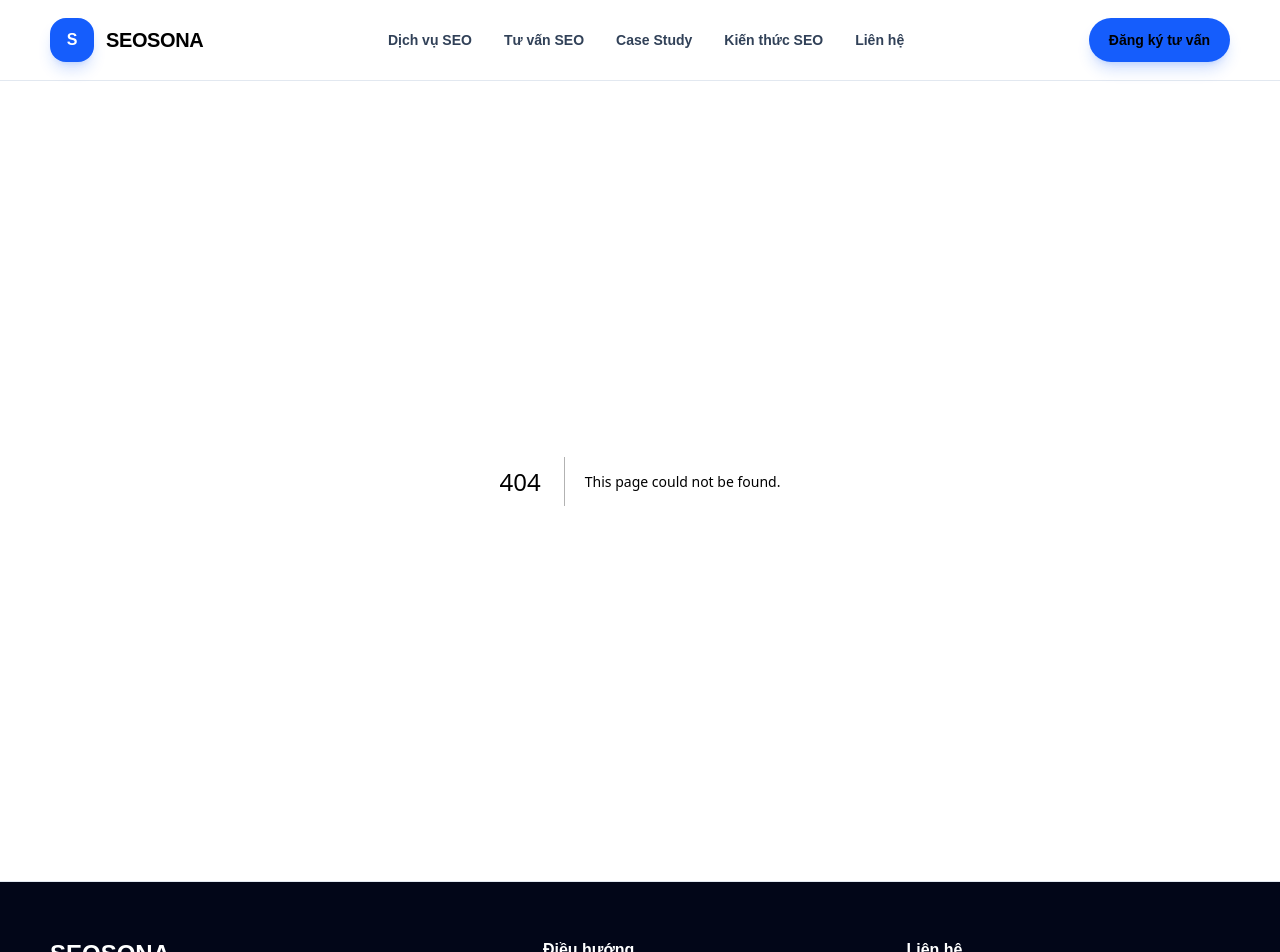
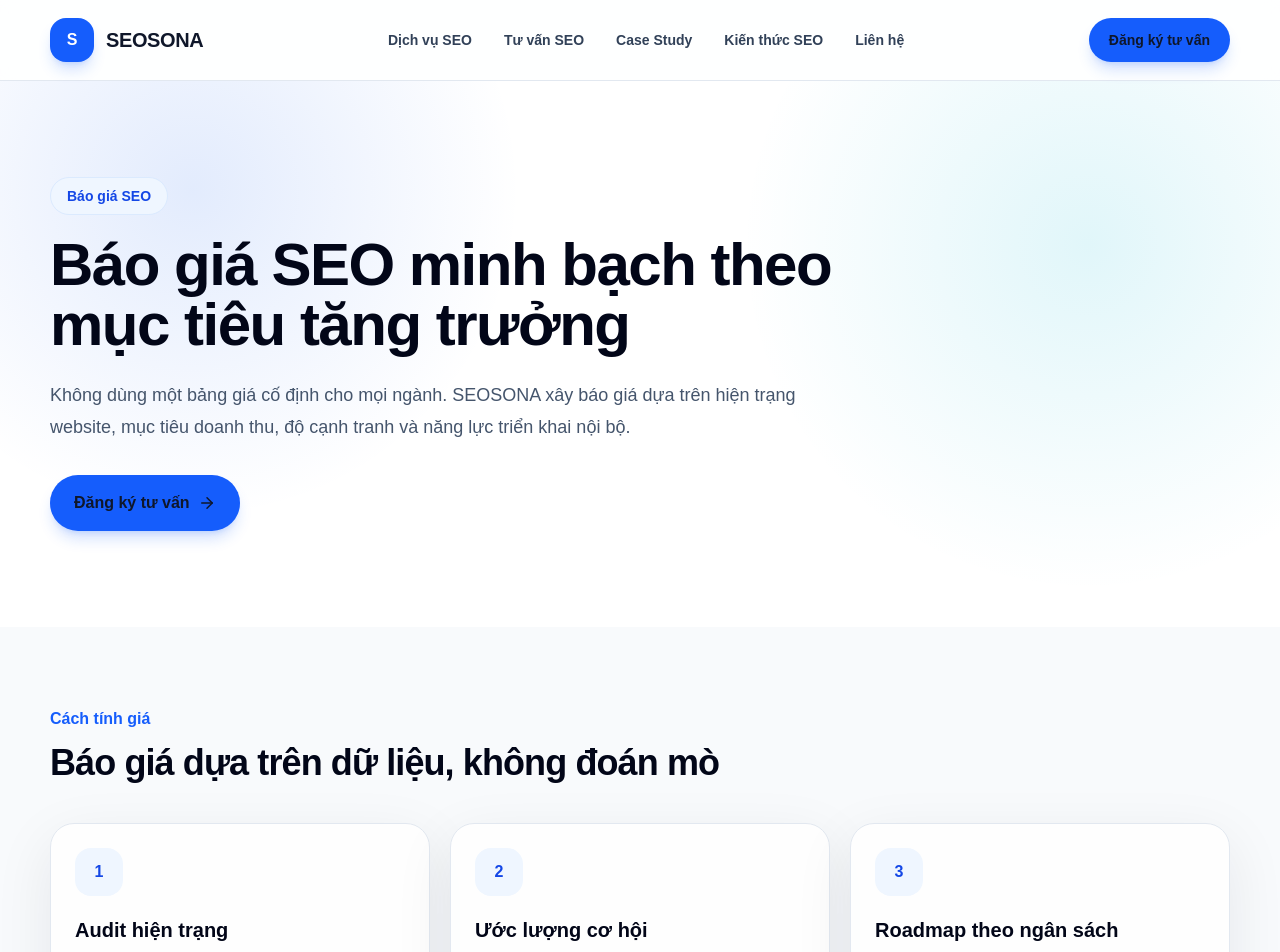
Before and after one commit to LongLeo287/SEOSONA, a Next.js app: page /bao-gia-seo in a window 1280 px wide. Before the commit this address had no page. Shown: the top 952 px of the page. Built offline with nearby package versions, Linux system fonts and the light colour scheme.

Commit message:
feat: add SEO pricing page

```diff
--- /dev/null
+++ b/app/bao-gia-seo/page.tsx
@@ -0,0 +1,25 @@
+import type { Metadata } from "next";
+import { PageHero } from "@/components/sections/PageHero";
+import { FeatureGrid } from "@/components/sections/FeatureGrid";
+import { CtaBand } from "@/components/sections/CtaBand";
+
+export const metadata: Metadata = {
+  title: "Báo giá SEO",
+  description: "Báo giá SEO theo mục tiêu tăng trưởng, độ khó ngành, hiện trạng website và nguồn lực triển khai."
+};
+
+const features = [
+  { title: "Audit hiện trạng", description: "Đánh giá technical, content, authority, indexation, analytics và hệ thống chuyển đổi." },
+  { title: "Ước lượng cơ hội", description: "Phân tích thị trường, độ khó từ khóa, đối thủ và quy mô traffic có thể khai thác." },
+  { title: "Roadmap theo ngân sách", description: "Đề xuất phạm vi công việc, timeline, KPI và nguồn lực phù hợp với từng giai đoạn." }
+];
+
+export default function Page() {
+  return (
+    <main>
+      <PageHero eyebrow="Báo giá SEO" title="Báo giá SEO minh bạch theo mục tiêu tăng trưởng" description="Không dùng một bảng giá cố định cho mọi ngành. SEOSONA xây báo giá dựa trên hiện trạng website, mục tiêu doanh thu, độ cạnh tranh và năng lực triển khai nội bộ." />
+      <FeatureGrid eyebrow="Cách tính giá" title="Báo giá dựa trên dữ liệu, không đoán mò" features={features} />
+      <CtaBand />
+    </main>
+  );
+}
```
